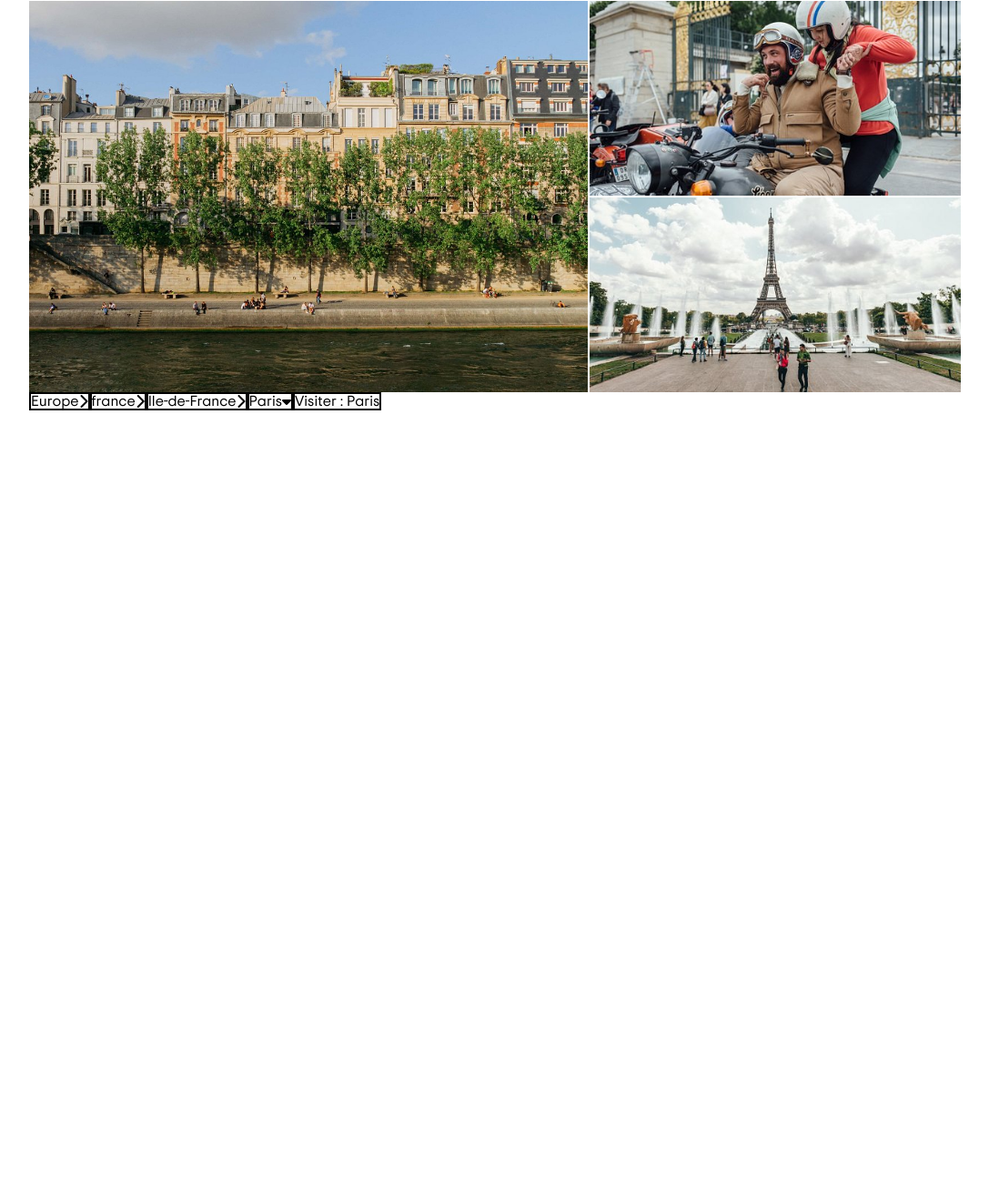
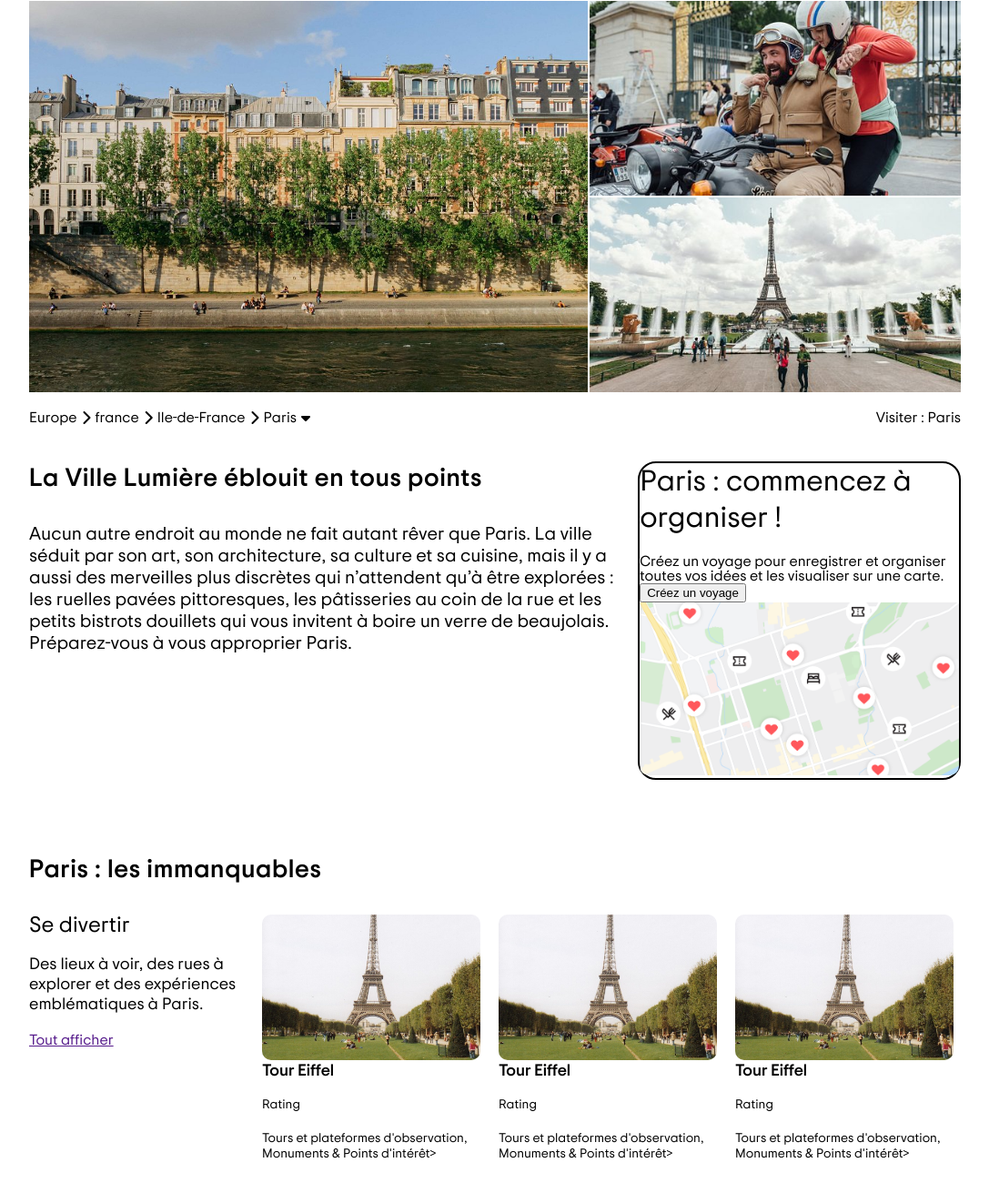
Before and after one commit to Math-devl/trip-advisor, a plain HTML site: page index.html in a window 1280 px wide. Shown: the part 281-1592 px from the top of the page at 91% size, without its empty margins (96-1183 px from the left). Before the commit the page ends 800 px from the top, so only its background shows below. Drawn offline with Linux system fonts and the light colour scheme.

Commit message:
2nd commit

```diff
--- a/assets/css/style.css
+++ b/assets/css/style.css
@@ -13,6 +13,30 @@ h1 {
   font-size: 54px;
   font-family: "TS-Med";
   margin: 20px 0;
+}
+
+h2 {
+  font-family: "TS-Med";
+  font-size: 28px;
+  line-height: 38px;
+  letter-spacing: 0.6px;
+  margin-bottom: 30px;
+}
+
+h3 {
+  font-size: 32px;
+  margin-bottom: 20px;
+  line-height: 40px;
+}
+
+h4 {
+  font-size: 24px;
+}
+
+h5 {
+  font-family: "TS-Med";
+  font-size: 18px;
+  margin-bottom: 6px;
 }
 /* ------------------------------------ */
 /* HEADER */
@@ -111,16 +135,87 @@ h1 + p span {
   width: 100%;
   object-fit: cover;
 }
-
+/*-----------------------------*/
+/*-----------------------------*/
+/*----------Menu---------------*/
+/*-----------------------------*/
 .menu {
   display: flex;
+  justify-content: space-between;
+  margin-top: 20px;
+  margin-bottom: 40px;
 }
 
 .menu > div {
   display: flex;
-  border: 2px solid black;
 }
 
-.menu div:last-child {
-  justify-content: flex-end;
+.menu i {
+  margin: 0px 5px;
 }
+
+/*-----------------------------*/
+/*-----------------------------*/
+/*----------City---------------*/
+/*-----------------------------*/
+
+.description {
+  display: flex;
+  margin-bottom: 80px;
+  justify-content:space-around
+  flex: 1;
+}
+
+.description-create img {
+  height: 190px;
+  border-radius: 0px 0px 10px 10px;
+}
+
+.description-text p {
+  font-size: 20px;
+  line-height: 24px;
+  margin-top: 12px;
+}
+
+.description-create {
+  border: 2px solid;
+  background-color: d#ff5d5d;
+  border-radius: 20px;
+}
+
+/*-----------------------------*/
+/*-----------------------------*/
+/*----------Carousselle--------*/
+/*-----------------------------*/
+
+.stars {
+  display: flex;
+  margin-bottom: 20px;
+}
+.stars-text {
+  flex: 1;
+}
+
+.stars-carrousel {
+  display: flex;
+  overflow: scroll;
+  flex: 3;
+  gap: 20px;
+}
+
+.stars-carrousel img {
+  border-radius: 10px;
+  width: 240px;
+  object-fit: cover;
+}
+
+.stars p {
+  font-size: 18px;
+  line-height: 22px;
+  margin: 20px 0px;
+}
+
+.stars-carrousel p {
+  font-size: 14px;
+  line-height: 16.8px;
+}
--- a/index.html
+++ b/index.html
@@ -86,16 +86,10 @@
           <div>
             <p>Europe</p>
             <i class="fa-solid fa-chevron-right"></i>
-          </div>
-          <div>
             <p>france</p>
             <i class="fa-solid fa-chevron-right"></i>
-          </div>
-          <div>
             <p>Ile-de-France</p>
             <i class="fa-solid fa-chevron-right"></i>
-          </div>
-          <div>
             <p>Paris</p>
             <i class="fa-solid fa-caret-down"></i>
           </div>
@@ -103,6 +97,114 @@
             <p>Visiter : Paris</p>
           </div>
         </div>
+        <div class="description">
+          <div class="description-text"">
+            <h2>La Ville Lumière éblouit en tous points</h2>
+            <p>
+              Aucun autre endroit au monde ne fait autant rêver que Paris. La
+              ville séduit par son art, son architecture, sa culture et sa
+              cuisine, mais il y a aussi des merveilles plus discrètes qui
+              n’attendent qu’à être explorées : les ruelles pavées pittoresques,
+              les pâtisseries au coin de la rue et les petits bistrots douillets
+              qui vous invitent à boire un verre de beaujolais. Préparez-vous à
+              vous approprier Paris.
+            </p>
+          </div>
+          <div class="description-create">
+            <h3>Paris : commencez à organiser !</h3>
+            <p>
+              Créez un voyage pour enregistrer et organiser toutes vos idées et
+              les visualiser sur une carte.
+            </p>
+            <button>Créez un voyage</button>
+            <img src="./assets/images/image_trips_card_medium.png" alt="" />
+          </div>
+        </div>
+        <h2>Paris : les immanquables</h2>
+        <div class="stars">
+          <div class="stars-text">
+            <h4>Se divertir</h4>
+            <p>
+              Des lieux à voir, des rues à explorer et des expériences
+              emblématiques à Paris.
+            </p>
+            <a href="">Tout afficher</a>
+          </div>
+          <div class="stars-carrousel">
+            <div>
+              <img src="./assets/images/eiffeltoren.jpg" alt="Tour-Eiffel" />
+              <h5>Tour Eiffel</h5>
+              <p>Rating</p>
+              <p>
+                Tours et plateformes d'observation, Monuments & Points
+                d'intérêt>
+              </p>
+            </div>
+            <div>
+              <img src="./assets/images/eiffeltoren.jpg" alt="Tour-Eiffel" />
+              <h5>Tour Eiffel</h5>
+              <p>Rating</p>
+              <p>
+                Tours et plateformes d'observation, Monuments & Points
+                d'intérêt>
+              </p>
+            </div>
+            <div>
+              <img src="./assets/images/eiffeltoren.jpg" alt="Tour-Eiffel" />
+              <h5>Tour Eiffel</h5>
+              <p>Rating</p>
+              <p>
+                Tours et plateformes d'observation, Monuments & Points
+                d'intérêt>
+              </p>
+            </div>
+            <div>
+              <img src="./assets/images/eiffeltoren.jpg" alt="Tour-Eiffel" />
+              <h5>Tour Eiffel</h5>
+              <p>Rating</p>
+              <p>
+                Tours et plateformes d'observation, Monuments & Points
+                d'intérêt>
+              </p>
+            </div>
+            <div>
+              <img src="./assets/images/eiffeltoren.jpg" alt="Tour-Eiffel" />
+              <h5>Tour Eiffel</h5>
+              <p>Rating</p>
+              <p>
+                Tours et plateformes d'observation, Monuments & Points
+                d'intérêt>
+              </p>
+            </div>
+            <div>
+              <img src="./assets/images/eiffeltoren.jpg" alt="Tour-Eiffel" />
+              <h5>Tour Eiffel</h5>
+              <p>Rating</p>
+              <p>
+                Tours et plateformes d'observation, Monuments & Points
+                d'intérêt>
+              </p>
+            </div>
+            <div>
+              <img src="./assets/images/eiffeltoren.jpg" alt="Tour-Eiffel" />
+              <h5>Tour Eiffel</h5>
+              <p>Rating</p>
+              <p>
+                Tours et plateformes d'observation, Monuments & Points
+                d'intérêt>
+              </p>
+            </div>
+            <div>
+              <img src="./assets/images/eiffeltoren.jpg" alt="Tour-Eiffel" />
+              <h5>Tour Eiffel</h5>
+              <p>Rating</p>
+              <p>
+                Tours et plateformes d'observation, Monuments & Points
+                d'intérêt>
+              </p>
+            </div>
+          </div>
+        </div>
       </section>
     </main>
     <footer></footer>
```
Also changed, not shown: assets/images/image_trips_card_medium.png (added).
